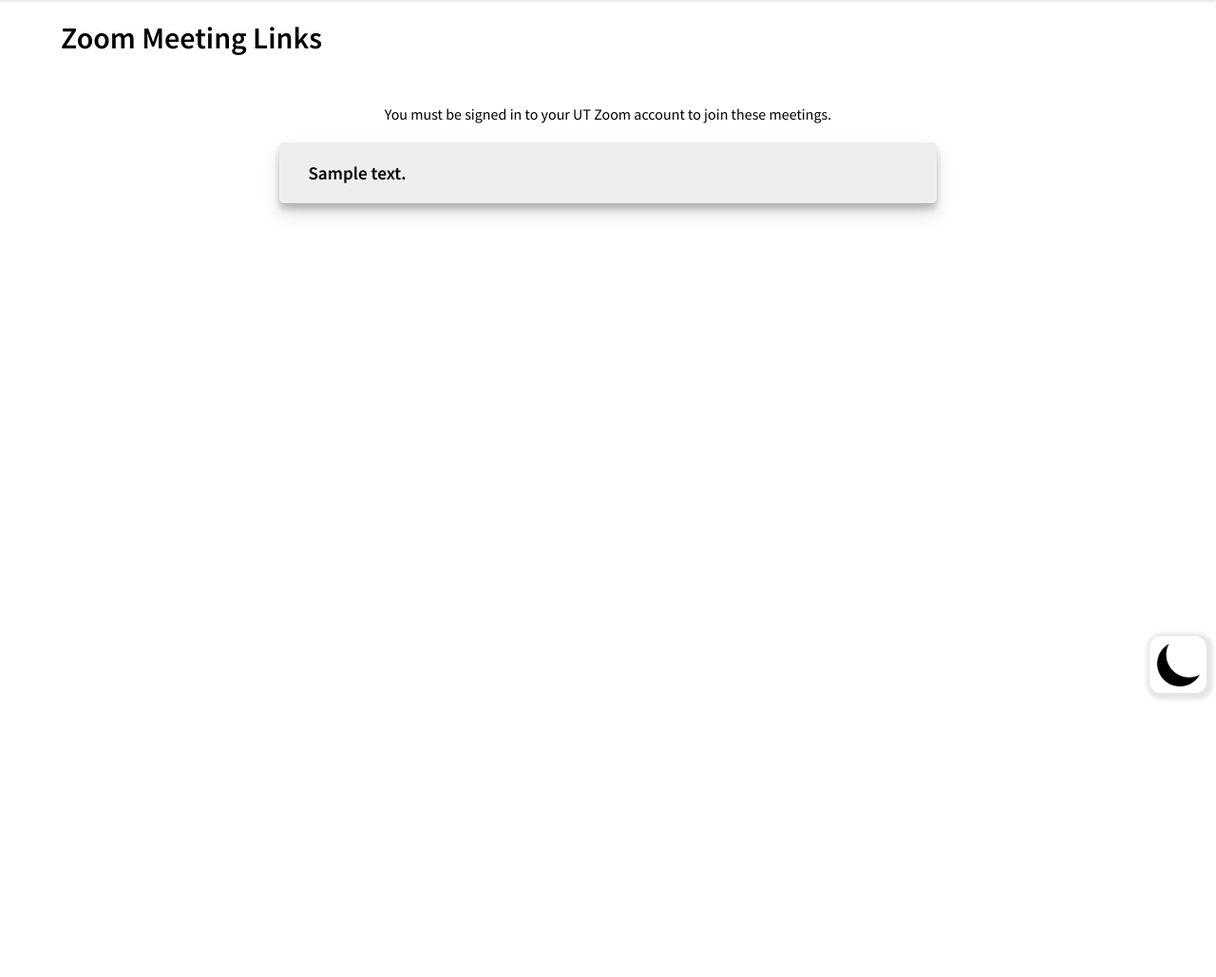
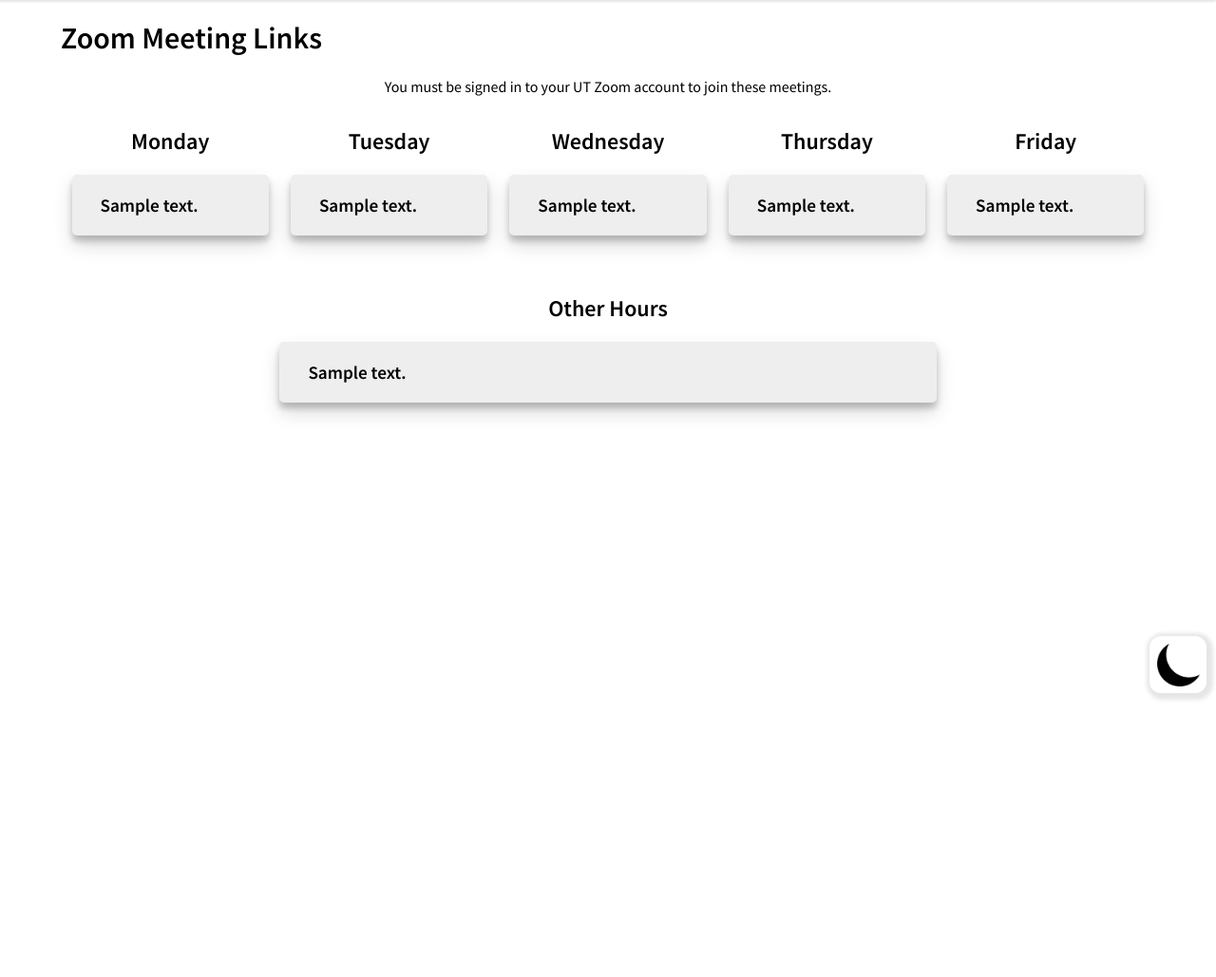
Before and after one commit to SamLab17/HelpHours, a Python web app: template helphours/templates/zoom.html in a window 1280 px wide. Shown: the part 60-1089 px from the top of the page at 95% size. Before the commit the page ends 797 px from the top, so only its background shows below. Run offline with Jinja, Linux system fonts and the light colour scheme; the template is opened without the code that fills it: most values are stand-ins (such as "Sample title", 1, 10 or a date in 2020).

Commit message:
Add calendar to zoom links page

```diff
--- a/helphours/templates/zoom.html
+++ b/helphours/templates/zoom.html
@@ -10,8 +10,6 @@
 
 <h1>Zoom Meeting Links</h1>
 
-
-<div class="link-container">
     <div class="center-horizontal change-zoom-button">
         {% if g.user.is_authenticated %}
             <a class="form-submit" href="{{ url_for('change_zoom') }}">Change Zoom Links</a>
@@ -20,17 +18,70 @@
         {% endif %}
     </div>
 
-    {% for link in links %}
+    <div class="row" style="display: flex; flex-direction: row;">
+        <div class="column" style="float:left; width:18%; margin: 1%;">
+            <h2 style="text-align: center;">Monday</h2>
+            {% for link in m_links %}
             <a class="meeting-link" href="{{ link.url }}" target="_blank">
                 <div class="link-entry">
                     <div class="link-desc">{{ link.description }}</div>
                 </div>
             </a>
             {% endfor %}
-
-
+        </div>
+        <div class="column" style="float:left; width:18%; margin: 1%;">
+            <h2 style="text-align: center;">Tuesday</h2>
+            {% for link in t_links %}
+            <a class="meeting-link" href="{{ link.url }}" target="_blank">
+                <div class="link-entry">
+                    <div class="link-desc">{{ link.description }}</div>
+                </div>
+            </a>
+            {% endfor %}
+        </div>
+        <div class="column" style="float:left; width:18%; margin: 1%;">
+            <h2 style="text-align: center;">Wednesday</h2>
+            {% for link in w_links %}
+            <a class="meeting-link" href="{{ link.url }}" target="_blank">
+                <div class="link-entry">
+                    <div class="link-desc">{{ link.description }}</div>
+                </div>
+            </a>
+            {% endfor %}
+        </div>
+        <div class="column" style="float:left; width:18%; margin: 1%;">
+            <h2 style="text-align: center;">Thursday</h2>
+            {% for link in th_links %}
+            <a class="meeting-link" href="{{ link.url }}" target="_blank">
+                <div class="link-entry">
+                    <div class="link-desc">{{ link.description }}</div>
+                </div>
+            </a>
+            {% endfor %}
+        </div>
+        <div class="column" style="float:left; width:18%; margin: 1%;">
+            <h2 style="text-align: center;">Friday</h2>
+            {% for link in f_links %}
+            <a class="meeting-link" href="{{ link.url }}" target="_blank">
+                <div class="link-entry">
+                    <div class="link-desc">{{ link.description }}</div>
+                </div>
+            </a>
+            {% endfor %}
+        </div>
     </div>
 
+    <br>
+
+<div class="link-container" style="margin-top: 0px;">
+    <h2 style="text-align: center;">Other Hours</h2>
+    {% for link in other_links %}
+        <a class="meeting-link" href="{{ link.url }}" target="_blank">
+            <div class="link-entry">
+                <div class="link-desc">{{ link.description }}</div>
+            </div>
+        </a>
+    {% endfor %}
 </div>
 
 {% endblock %}
```
Also changed, not shown: helphours/routes.py (+9 -2 lines). Lines whose indentation alone changed are shown as unchanged.
